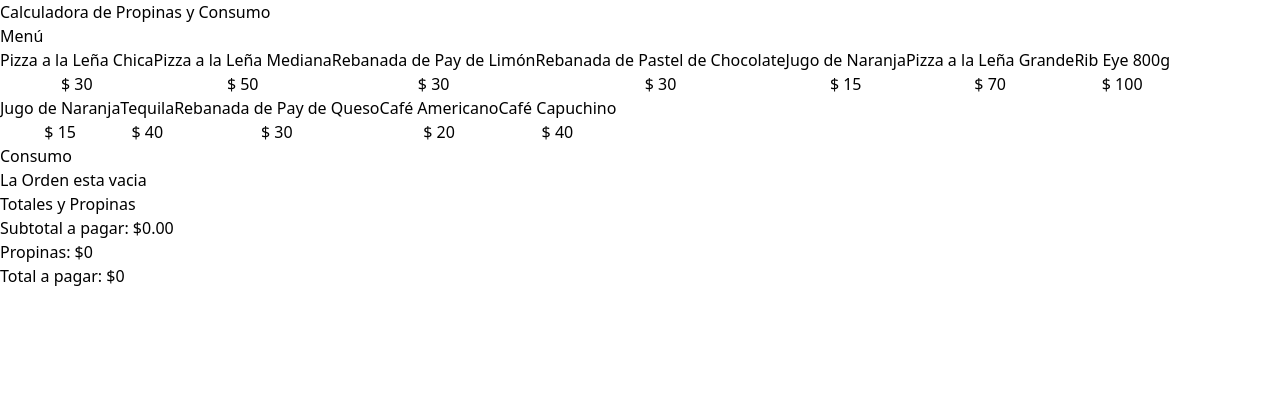
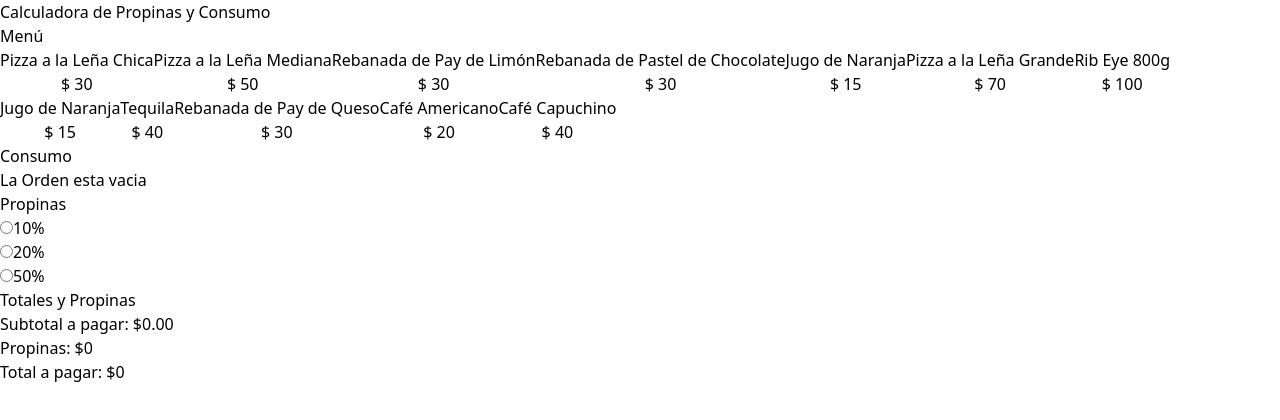
Before and after one commit to DanielFigueroaDuran/consumption_and_tip_calculator, a React (Vite) app: page / in a window 1280 px wide. Shown: the top 420 px of the page. Built offline with nearby package versions, Linux system fonts and the light colour scheme.

Commit message:
adding the selected amount of tips

```diff
--- a/src/App.jsx
+++ b/src/App.jsx
@@ -1,11 +1,12 @@
 import MenuItems from "./components/MenuItems"
 import OrderContents from "./components/OrderContents";
 import OrderTotals from "./components/OrderTotals";
+import TipPercentageForm from "./components/TipPercentageForm";
 import { menuItems } from "./data/db"
 import useOrder from "./hooks/useOrder"
 
 function App() {
-  const { order, addItem, removeItem } = useOrder();
+  const { order, tip, setTip, addItem, removeItem } = useOrder();
 
   return (
     <div className="">
@@ -37,6 +38,10 @@ function App() {
             removeItem={removeItem}
           />
 
+          <TipPercentageForm
+            setTip={setTip}
+          />
+
           <OrderTotals
             order={order}
           />
--- /dev/null
+++ b/src/components/TipPercentageForm.tsx
@@ -0,0 +1,36 @@
+import React from 'react';
+import type { Dispatch, SetStateAction } from 'react'
+import { tipOptions } from '../data/db'
+
+type TipPercentageFormProps = {
+      setTip: Dispatch<SetStateAction<number>>
+}
+
+const TipPercentageForm = ({ setTip }: TipPercentageFormProps) => {
+
+      return (
+            <div>
+                  <h3 className="font-bold text-2xl">Propinas</h3>
+
+                  <form>
+                        {tipOptions.map(tip => (
+                              <div
+                                    className='flex gap-2 p-2'
+                                    key={tip.id}
+                              >
+                                    <input
+                                          type='radio'
+                                          id={tip.id}
+                                          name='tip'
+                                          value={tip.value}
+                                          onChange={e => setTip(+ e.target.value)}
+                                    />
+                                    <label htmlFor={tip.id}>{tip.label}</label>
+                              </div>
+                        ))}
+                  </form>
+            </div>
+      )
+}
+
+export default TipPercentageForm
--- a/src/data/db.ts
+++ b/src/data/db.ts
@@ -1,4 +1,4 @@
-import { MenuItems } from "../types";
+import { MenuItems, TipOptions } from "../types";
 
 export const menuItems: MenuItems[] = [
       {
@@ -61,4 +61,22 @@ export const menuItems: MenuItems[] = [
             "name": "Café Capuchino",
             "price": 40
       }
+];
+
+export const tipOptions: TipOptions[] = [
+      {
+            id: 'tip-10',
+            value: .10,
+            label: '10%'
+      },
+      {
+            id: 'tip-20',
+            value: .20,
+            label: '20%'
+      },
+      {
+            id: 'tip-50',
+            value: .50,
+            label: '50%'
+      },
 ]
--- a/src/hooks/useOrder.ts
+++ b/src/hooks/useOrder.ts
@@ -3,6 +3,7 @@ import { MenuItems, OrderItem } from "../types";
 
 export default function useOrder() {
       const [order, setOrder] = useState<OrderItem[]>([]);
+      const [tip, setTip] = useState(0);
 
       const addItem = (item: MenuItems) => {
 
@@ -32,6 +33,8 @@ export default function useOrder() {
 
       return {
             order,
+            tip,
+            setTip,
             addItem,
             removeItem
       }
--- a/src/types/index.ts
+++ b/src/types/index.ts
@@ -7,3 +7,9 @@ export type MenuItems = {
 export type OrderItem = MenuItems & {
       quantity: number
 }
+
+export type TipOptions = {
+      id: string,
+      value: number,
+      label: string
+}
```
